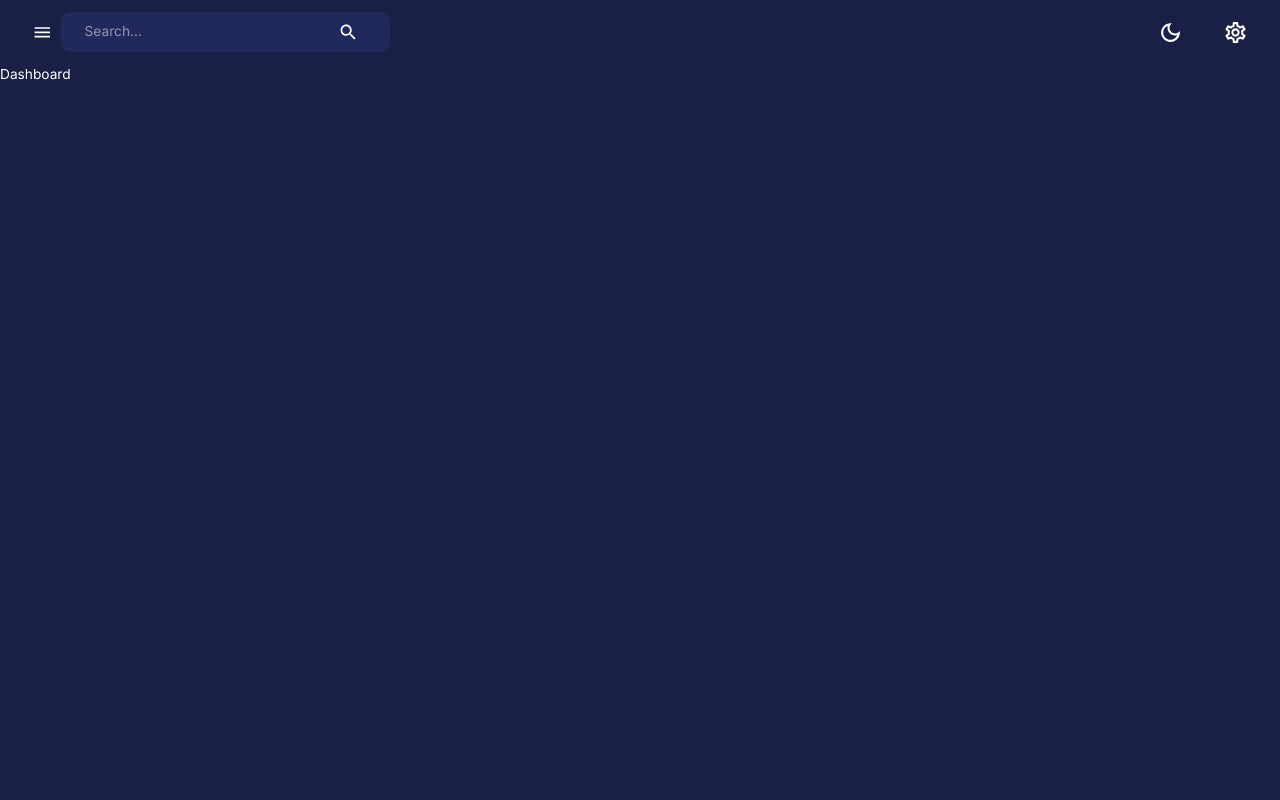
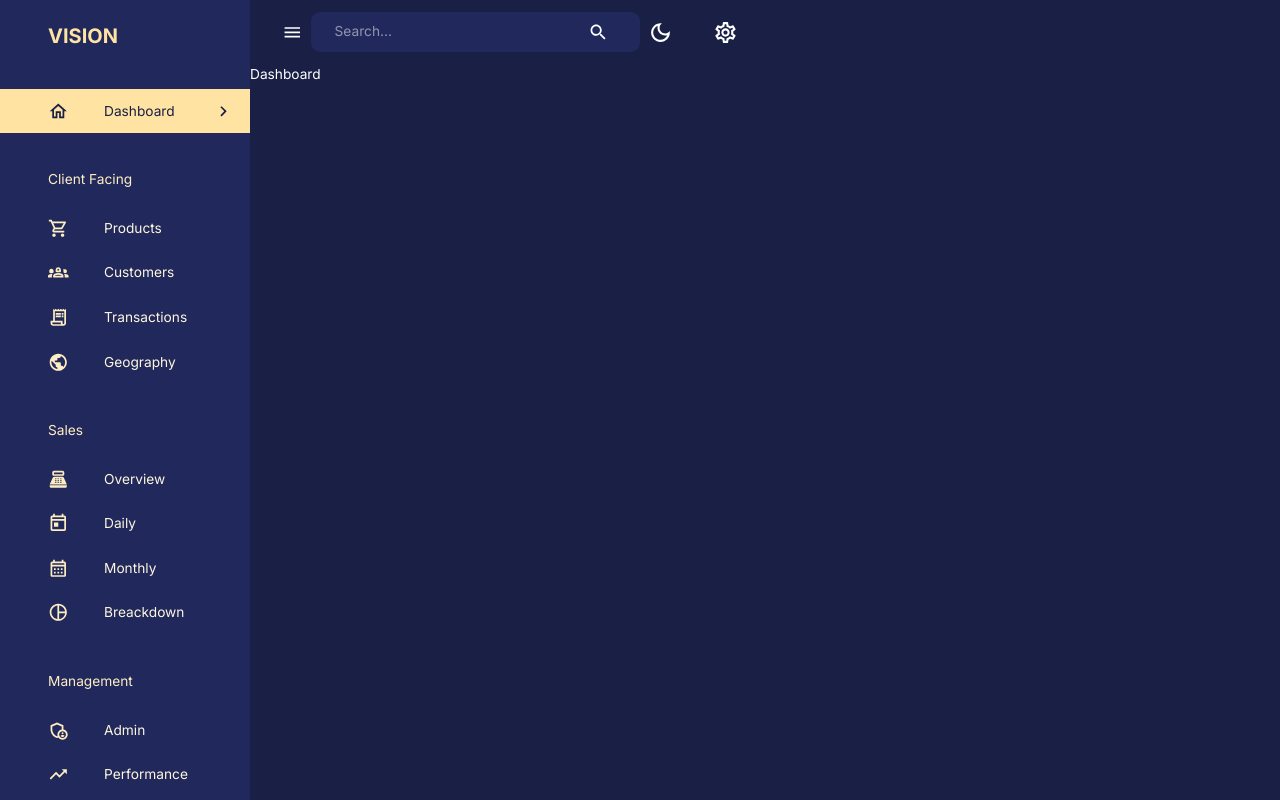
Before and after one commit to sorenammd/dashboard, a React (Create React App) app in the folder client/: page /dashboard in a window 1280 px wide. Built offline with nearby package versions, Linux system fonts and the light colour scheme.

Commit message:
add sidebar

```diff
--- a/client/src/App.js
+++ b/client/src/App.js
@@ -1,4 +1,4 @@
-import { CssBaseline,ThemeProvider } from "@mui/material";
+import { CssBaseline,ThemeProvider, useMediaQuery } from "@mui/material";
 import { createTheme } from "@mui/material/styles";
 import { useMemo } from "react";
 import { useSelector } from "react-redux";
--- /dev/null
+++ b/client/src/components/Sidebar.jsx
@@ -0,0 +1,189 @@
+import React from 'react'
+import { Box,Divider,Drawer,IconButton,
+        List,ListItem,ListItemButton,
+        ListItemIcon,ListItemText,
+        Typography,useTheme } from '@mui/material'
+import { SettingsOutlined
+        ,ChevronLeft
+        ,ChevronRightOutlined
+        ,HomeOutlined
+        ,ShoppingCartOutlined
+        ,Groups2Outlined
+        ,ReceiptLongOutlined
+        ,PublicOutlined
+        ,PointOfSale
+        ,TodayOutlined
+        ,CalendarMonthOutlined
+        ,AdminPanelSettingsOutlined
+        ,TrendingUpOutlined
+        ,PieChartOutline,
+        PointOfSaleOutlined
+     } from '@mui/icons-material'
+import { useEffect,useState } from 'react'
+import { useLocation, useNavigate } from 'react-router-dom'
+import FlexBetween from './FlexBetween'
+import avatarImg from 'assets/avatar.png';
+const navItems =[
+  {
+    text:"Dashboard",
+    icon: <HomeOutlined/>
+  },
+  {
+    text:"Client Facing",
+    icon: null
+  },
+  {
+    text:"Products",
+    icon: <ShoppingCartOutlined/>
+  },
+  {
+    text:"Customers",
+    icon: <Groups2Outlined/>
+  },
+  {
+    text:"Transactions",
+    icon: <ReceiptLongOutlined/>
+  },
+  {
+    text:"Geography",
+    icon: <PublicOutlined/>
+  },
+  {
+    text:"Sales",
+    icon: null
+  },
+  {
+    text:"Overview",
+    icon: <PointOfSaleOutlined/>
+  },
+  {
+    text:"Daily",
+    icon: <TodayOutlined/>
+  },
+  {
+    text:"Monthly",
+    icon: <CalendarMonthOutlined/>
+  },
+  {
+    text:"Breackdown",
+    icon: <PieChartOutline/>
+  },
+  {
+    text:"Management",
+    icon: null
+  },
+  {
+    text:"Admin",
+    icon: <AdminPanelSettingsOutlined/>
+  },
+  {
+    text:"Performance",
+    icon: <TrendingUpOutlined/>
+  },
+
+]
+const Sidebar=({
+    drawerWidth,
+    isSidebarOpen,
+    setIsSidebarOpen
+    ,isNonMobile
+})=> {
+    const {pathname} = useLocation();
+    const [active,setActive] = useState("");
+    const navigate = useNavigate();
+    const theme = useTheme();
+
+    useEffect(() => {
+        setActive(pathname.substring(1))
+    }, [pathname]);
+  return (
+    <Box component='nav'>
+        {isSidebarOpen&&(
+          <Drawer
+            open={isSidebarOpen}
+            onClose={()=> setIsSidebarOpen(false)}
+            variant='persistent'
+            anchor='left'
+            sx={{
+              width: drawerWidth,
+              "& .MuiDrawer-paper":{
+                color:theme.palette.secondary[200],
+                backgroundColor: theme.palette.background.alt,
+                boxSixing :'border-box',
+                borderWidth: isNonMobile ? 0 :'20px',
+                width:drawerWidth,
+              }
+            }}
+            >
+            <Box width="100%">
+              <Box m="1.5rem 2rem 2rem 3rem">
+                <FlexBetween color={theme.palette.secondary.main}>
+                  <Box display="flex" alignItems='center' gap="0.5rem">
+                    <Typography variant="h4" fontWeight="bold">
+                        VISION
+                    </Typography>
+                  </Box>
+                  {!isNonMobile && (
+                    <IconButton onClick={() => setIsSidebarOpen(!isSidebarOpen)}>
+                      <ChevronLeft/>
+                    </IconButton>
+                  )}
+                </FlexBetween>
+              </Box>
+              <List>
+              {navItems.map(({ text, icon }) => {
+                if (!icon) {
+                  return (
+                    <Typography key={text} sx={{ m: "2.25rem 0 1rem 3rem" }}>
+                      {text}
+                    </Typography>
+                  );
+                }
+                const lcText = text.toLowerCase();
+
+                return (
+                  <ListItem key={text} disablePadding>
+                    <ListItemButton
+                      onClick={() => {
+                        navigate(`/${lcText}`);
+                        setActive(lcText);
+                      }}
+                      sx={{
+                        backgroundColor:
+                          active === lcText
+                            ? theme.palette.secondary[300]
+                            : "transparent",
+                        color:
+                          active === lcText
+                            ? theme.palette.primary[600]
+                            : theme.palette.secondary[100],
+                      }}
+                    >
+                      <ListItemIcon
+                        sx={{
+                          ml: "2rem",
+                          color:
+                            active === lcText
+                              ? theme.palette.primary[600]
+                              : theme.palette.secondary[200],
+                        }}
+                      >
+                        {icon}
+                      </ListItemIcon>
+                      <ListItemText primary={text} />
+                      {active === lcText && (
+                        <ChevronRightOutlined sx={{ ml: "auto" }} />
+                      )}
+                    </ListItemButton>
+                  </ListItem>
+                );
+              })}
+            </List>
+            </Box>
+          </Drawer>
+        )}
+    </Box>
+  )
+}
+
+export default Sidebar
--- a/client/src/scenes/layout/index.jsx
+++ b/client/src/scenes/layout/index.jsx
@@ -1,14 +1,26 @@
 import React from 'react'
 import { useState } from 'react';
-import { Box,useMediaQuery } from '@mui/system';
+import { Box,useMediaQuery } from '@mui/material';
 import { useSelector } from 'react-redux';
 import Navbar from 'components/Navbar'
 import { Outlet } from 'react-router-dom';
+import Sidebar from "components/Sidebar"
 const Layout = () => {
+  const isNonMobile = useMediaQuery("(min-width:600px");
+  const [isSidebarOpen, setIsSidebarOpen] = useState(true)
   return (
-    <Box width='100%' height="100%">
+    <Box display={isNonMobile ? "flex" : "Block"} width='100%' height="100%">
+        <Sidebar
+          isNonMobile ={isNonMobile}
+          drawerWidth="250px"
+          isSidebarOpen={isSidebarOpen}
+          setIsSidebarOpen={setIsSidebarOpen}
+        />
         <Box>
-            <Navbar/>
+            <Navbar
+              isSidebarOpen={isSidebarOpen}
+               setIsSidebarOpen={setIsSidebarOpen}
+            />
             <Outlet/>
         </Box>
     </Box>
```
